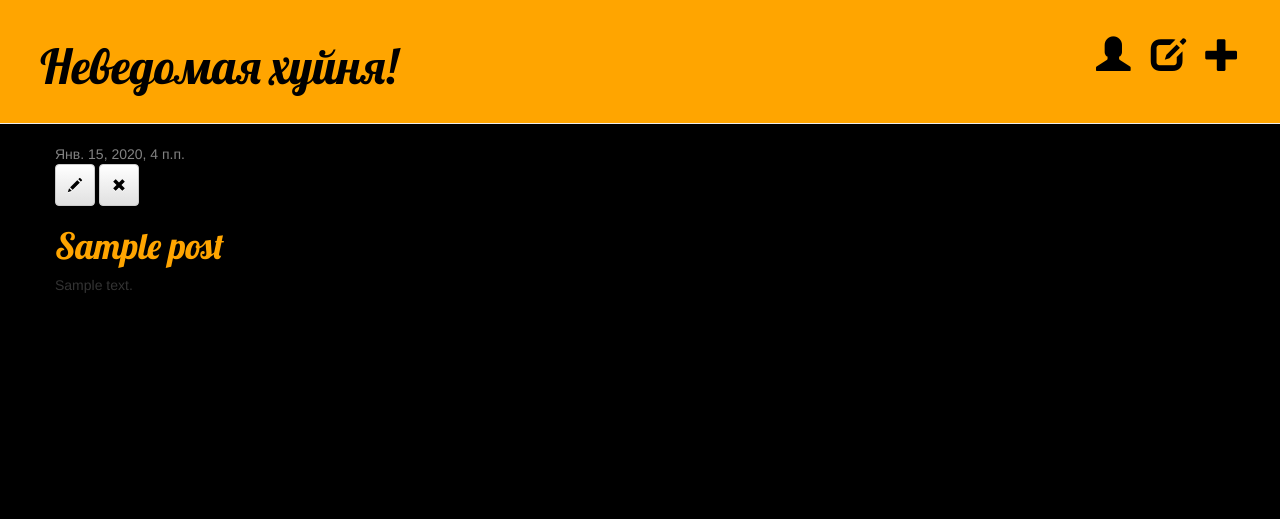
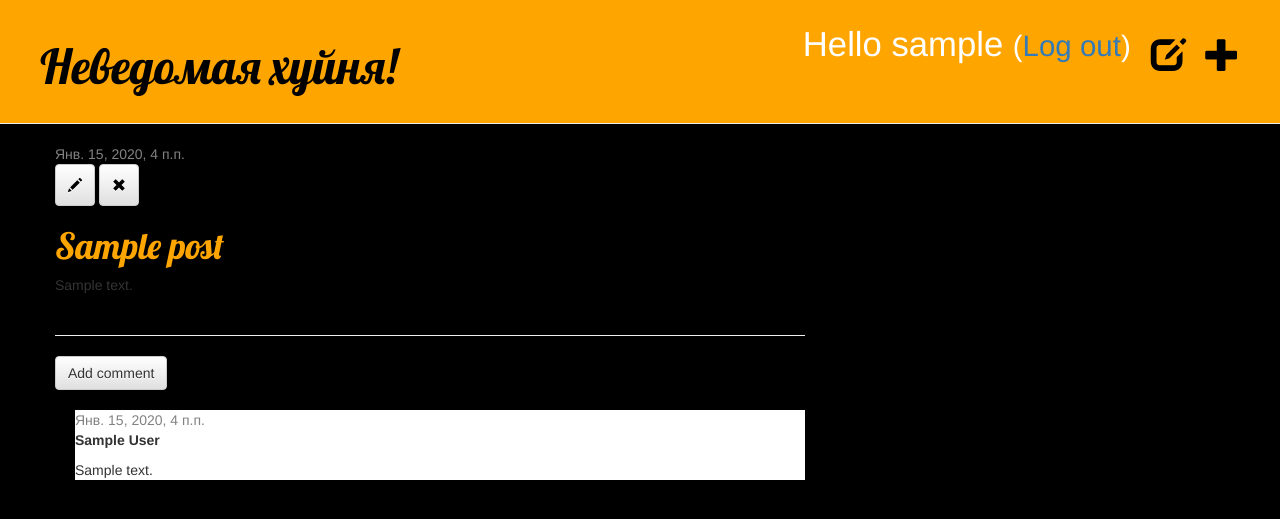
Before and after one commit to Vladimir16598/my-first-blog, a Django app: page /post/1/ in a window 1280 px wide. Shown: the top 519 px of the page. Run offline with Django 3.2, Linux system fonts and the light colour scheme; a user stored in the database is signed in; tables that the repository leaves empty hold one stand-in row (values such as "Sample post"); some libraries are stand-ins or nearby versions.

Commit message:
Added some features

```diff
--- a/blog/admin.py
+++ b/blog/admin.py
@@ -1,4 +1,5 @@
 from django.contrib import admin
-from .models import Post
+from .models import Post, Comment
 
 admin.site.register(Post)
+admin.site.register(Comment)
--- a/blog/models.py
+++ b/blog/models.py
@@ -11,9 +11,27 @@ class Post(models.Model):
     published_date = models.DateTimeField(
             blank=True, null=True)
 
+
+
     def publish(self):
         self.published_date = timezone.now()
         self.save()
 
+
     def __str__(self):
         return self.title
+
+
+class Comment(models.Model):
+    post = models.ForeignKey('blog.Post', related_name='comments')
+    author = models.CharField(max_length=200)
+    text = models.TextField()
+    created_date = models.DateTimeField(default=timezone.now)
+    approved_comment = models.BooleanField(default=False)
+
+    def approve(self):
+        self.approved_comment = True
+        self.save()
+
+    def __str__(self):
+        return self.text
--- a/blog/static/css/blog.css
+++ b/blog/static/css/blog.css
@@ -66,3 +66,9 @@ h1, h2, h3, h4 {
     font-weight: 400;
     line-height: 1;
     -webkit-font-smoothing: antialiased;
+}
+
+.comment {
+    margin: 20px 0px 20px 20px;
+    background-color: white;
+}
--- a/blog/templates/blog/base.html
+++ b/blog/templates/blog/base.html
@@ -12,9 +12,9 @@
           {% if user.is_authenticated %}
   <a href="{% url 'post_new' %}" class="top-menu"><span class="glyphicon glyphicon-plus"></span></a>
   <a href="{% url 'post_draft_list' %}" class="top-menu"><span class="glyphicon glyphicon-edit"></span></a>
-  <a href="/admin" class="top-menu"><span class="glyphicon glyphicon-user"></span></a>
+  <p class="top-menu">Hello {{ user.username }} <small>(<a href="{% url 'logout' %}">Log out</a>)</small></p>
   {% else %}
-  <a href="/admin" class="top-menu"><span class="glyphicon glyphicon-user"></span></a>
+   <a href="{% url 'login' %}" class="top-menu"><span class="glyphicon glyphicon-lock"></span></a>
 {% endif %}
             <h1><a href="/">Неведомая хуйня!</a></h1>
         </div>
@@ -22,6 +22,7 @@
             <div class="row">
                 <div class="col-md-8">
                     {% block content %}
+
                     {% endblock %}
                 </div>
             </div>
--- a/blog/templates/blog/post_detail.html
+++ b/blog/templates/blog/post_detail.html
@@ -16,4 +16,23 @@
         <h1>{{ post.title }}</h1>
         <p>{{ post.text|linebreaksbr }}</p>
     </div>
+    <hr>
+    <a class="btn btn-default" href="{% url 'add_comment_to_post' pk=post.pk %}">Add comment</a>
+    {% for comment in post.comments.all %}
+        {% if user.is_authenticated or comment.approved_comment %}
+        <div class="comment">
+            <div class="date">
+                {{ comment.created_date }}
+                {% if not comment.approved_comment %}
+                    <a class="btn btn-default" href="{% url 'comment_remove' pk=comment.pk %}"><span class="glyphicon glyphicon-remove"></span></a>
+                    <a class="btn btn-default" href="{% url 'comment_approve' pk=comment.pk %}"><span class="glyphicon glyphicon-ok"></span></a>
+                {% endif %}
+            </div>
+            <strong>{{ comment.author }}</strong>
+            <p>{{ comment.text|linebreaks }}</p>
+        </div>
+        {% endif %}
+    {% empty %}
+        <p>No comments here yet :(</p>
+    {% endfor %}
 {% endblock %}
--- a/blog/templates/blog/post_list.html
+++ b/blog/templates/blog/post_list.html
@@ -7,6 +7,7 @@
             </div>
             <h1><a href="{% url 'post_detail' pk=post.pk %}">{{ post.title }}</a></h1>
             <p>{{ post.text|linebreaksbr }}</p>
+            <a href="{% url 'post_detail' pk=post.pk %}">Comments: {{ post.comments.count }}</a>
         </div>
     {% endfor %}
 {% endblock %}
--- a/blog/urls.py
+++ b/blog/urls.py
@@ -9,4 +9,7 @@ urlpatterns = [
     url(r'^drafts/$', views.post_draft_list, name='post_draft_list'),
     url(r'^post/(?P<pk>\d+)/publish/$', views.post_publish, name='post_publish'),
     url(r'^post/(?P<pk>\d+)/remove/$', views.post_remove, name='post_remove'),
+    url(r'^post/(?P<pk>\d+)/comment/$', views.add_comment_to_post, name='add_comment_to_post'),
+    url(r'^comment/(?P<pk>\d+)/approve/$', views.comment_approve, name='comment_approve'),
+    url(r'^comment/(?P<pk>\d+)/remove/$', views.comment_remove, name='comment_remove'),
 ]
--- a/blog/views.py
+++ b/blog/views.py
@@ -1,15 +1,19 @@
 from django.shortcuts import render, get_object_or_404
 from django.shortcuts import redirect
 from django.utils import timezone
-from .models import Post
-from .forms import PostForm
+from .models import Post, Comment
+from .forms import PostForm, CommentForm
+from django.contrib.auth.decorators import login_required
 
 def post_list(request):
     posts = Post.objects.filter(published_date__lte=timezone.now()).order_by('published_date')
     return render(request, 'blog/post_list.html', {'posts': posts})
+
 def post_detail(request, pk):
     post = get_object_or_404(Post, pk=pk)
     return render(request, 'blog/post_detail.html', {'post': post})
+
+@login_required
 def post_new(request):
     if request.method == "POST":
         form = PostForm(request.POST)
@@ -22,9 +26,13 @@ def post_new(request):
     else:
         form = PostForm()
     return render(request, 'blog/post_edit.html', {'form': form})
+
+@login_required
 def post_draft_list(request):
     posts = Post.objects.filter(published_date__isnull=True).order_by('created_date')
     return render(request, 'blog/post_draft_list.html', {'posts': posts})
+
+@login_required
 def post_edit(request, pk):
     post = get_object_or_404(Post, pk=pk)
     if request.method == "POST":
@@ -38,11 +46,40 @@ def post_edit(request, pk):
     else:
         form = PostForm(instance=post)
     return render(request, 'blog/post_edit.html', {'form': form})
+
+@login_required
 def post_publish(request, pk):
     post = get_object_or_404(Post, pk=pk)
     post.publish()
     return redirect('post_detail', pk=pk)
+
+@login_required
 def post_remove(request, pk):
     post = get_object_or_404(Post, pk=pk)
     post.delete()
     return redirect('post_list')
+
+def add_comment_to_post(request, pk):
+    post = get_object_or_404(Post, pk=pk)
+    if request.method == "POST":
+        form = CommentForm(request.POST)
+        if form.is_valid():
+            comment = form.save(commit=False)
+            comment.post = post
+            comment.save()
+            return redirect('post_detail', pk=post.pk)
+    else:
+        form = CommentForm()
+    return render(request, 'blog/add_comment_to_post.html', {'form': form})
+
+@login_required
+def comment_approve(request, pk):
+    comment = get_object_or_404(Comment, pk=pk)
+    comment.approve()
+    return redirect('post_detail', pk=comment.post.pk)
+
+@login_required
+def comment_remove(request, pk):
+    comment = get_object_or_404(Comment, pk=pk)
+    comment.delete()
+    return redirect('post_detail', pk=comment.post.pk)
--- a/mysite/settings.py
+++ b/mysite/settings.py
@@ -120,3 +120,5 @@ USE_TZ = True
 
 STATIC_URL = '/static/'
 STATIC_ROOT = os.path.join(BASE_DIR,'static')
+
+LOGIN_REDIRECT_URL = '/'
--- a/mysite/urls.py
+++ b/mysite/urls.py
@@ -15,8 +15,13 @@ Including another URLconf
 """
 from django.conf.urls import include,url
 from django.contrib import admin
+from django.contrib.auth import views
 
 urlpatterns = [
     url(r'^admin/', admin.site.urls),
+    url(r'^accounts/login/$', views.login, name='login'),
+    url(r'^accounts/logout/$', views.logout, name='logout', kwargs={'next_page': '/'}),
     url(r'', include('blog.urls')),
+
+
 ]
```
Also changed, not shown: blog/forms.py (+7 -1 lines), blog/templates/blog/add_comment_to_post.html (added, +9 -0 lines), blog/templates/registration/login.html (added, +24 -0 lines), blog/migrations/0002_comment.py (added).
